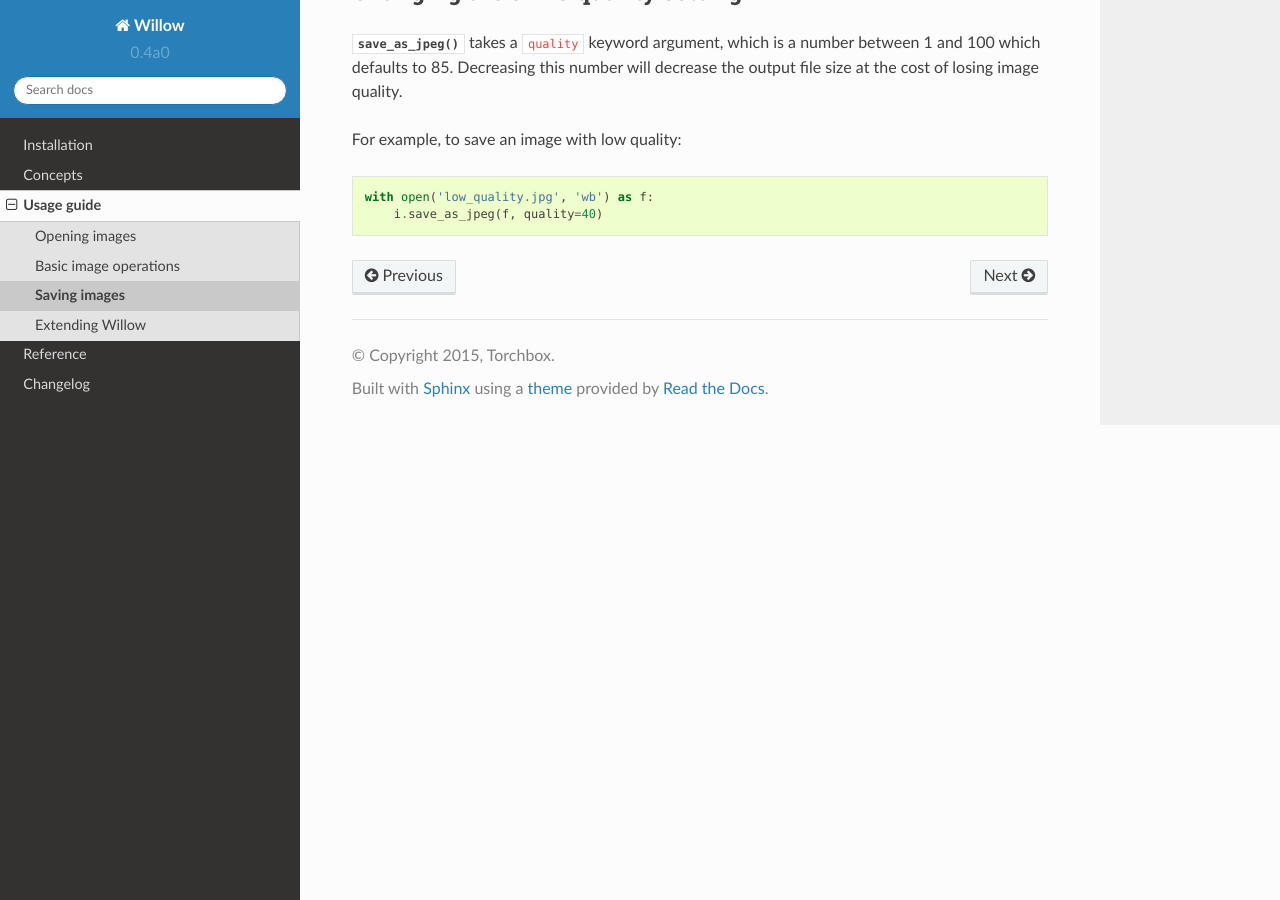
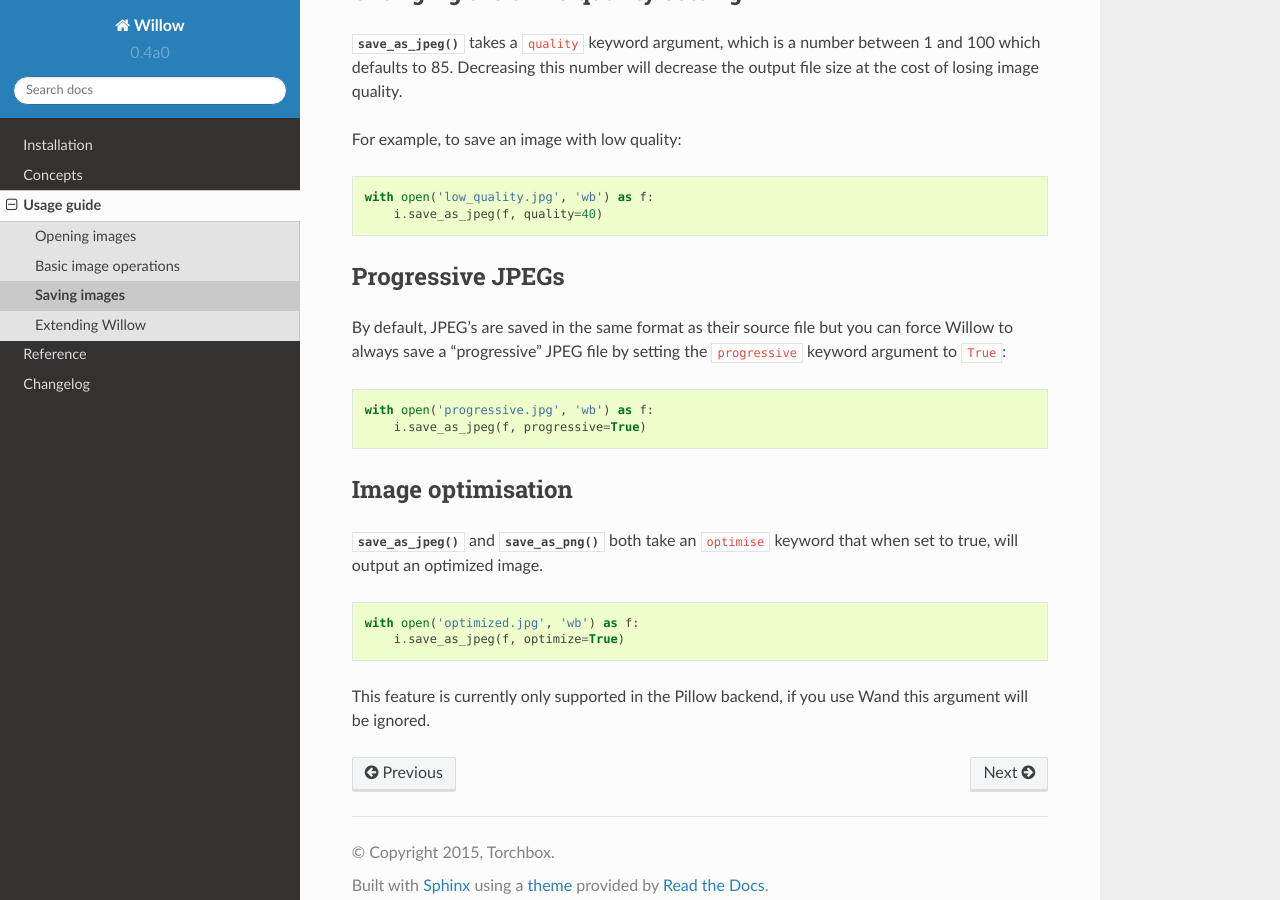
Before and after one commit to wagtail/Willow, a Sphinx documentation site: the page built from docs/guide/save.rst, in a window 1280 px wide and 900 px high, scrolled down 511 px. Built offline with Sphinx 7.4.7 and the Read the Docs theme 2.0.0, drawn with Linux system fonts in a browser that asks for light colours.

Commit message:
Image optimisation and progressive JPEG support (#39)
* Implement basic image optimisation using Pillow

Thanks @ddiazpinto for the suggestion.

* Added support for outputting progressive JPEGs

* Docs tweaks

```diff
--- a/docs/guide/save.rst
+++ b/docs/guide/save.rst
@@ -30,3 +30,29 @@ For example, to save an image with low quality:
 
     with open('low_quality.jpg', 'wb') as f:
         i.save_as_jpeg(f, quality=40)
+
+Progressive JPEGs
+-----------------
+
+By default, JPEG's are saved in the same format as their source file but you
+can force Willow to always save a "progressive" JPEG file by setting the
+``progressive`` keyword argument to ``True``:
+
+.. code-block:: python
+
+    with open('progressive.jpg', 'wb') as f:
+        i.save_as_jpeg(f, progressive=True)
+
+Image optimisation
+------------------
+
+:meth:`~Image.save_as_jpeg` and :meth:`~Image.save_as_png` both take an
+``optimise`` keyword that when set to true, will output an optimized image.
+
+.. code-block:: python
+
+    with open('optimized.jpg', 'wb') as f:
+        i.save_as_jpeg(f, optimize=True)
+
+This feature is currently only supported in the Pillow backend, if you use Wand
+this argument will be ignored.
--- a/docs/reference.rst
+++ b/docs/reference.rst
@@ -186,7 +186,7 @@ Here's a full list of operations provided by Willow out of the box:
 
         faces = image.detect_faces()
 
-.. method:: save_as_jpeg(file, quality=85)
+.. method:: save_as_jpeg(file, quality=85, optimize=False)
 
     (Pillow/Wand only)
 
@@ -199,7 +199,7 @@ Here's a full list of operations provided by Willow out of the box:
         with open('out.jpg', 'wb') as f:
             image.save_as_jpeg(f)
 
-.. method:: save_as_png(file)
+.. method:: save_as_png(file, optimize=False)
 
     (Pillow/Wand only)
 
```
Also changed, not shown: 4 other files.
